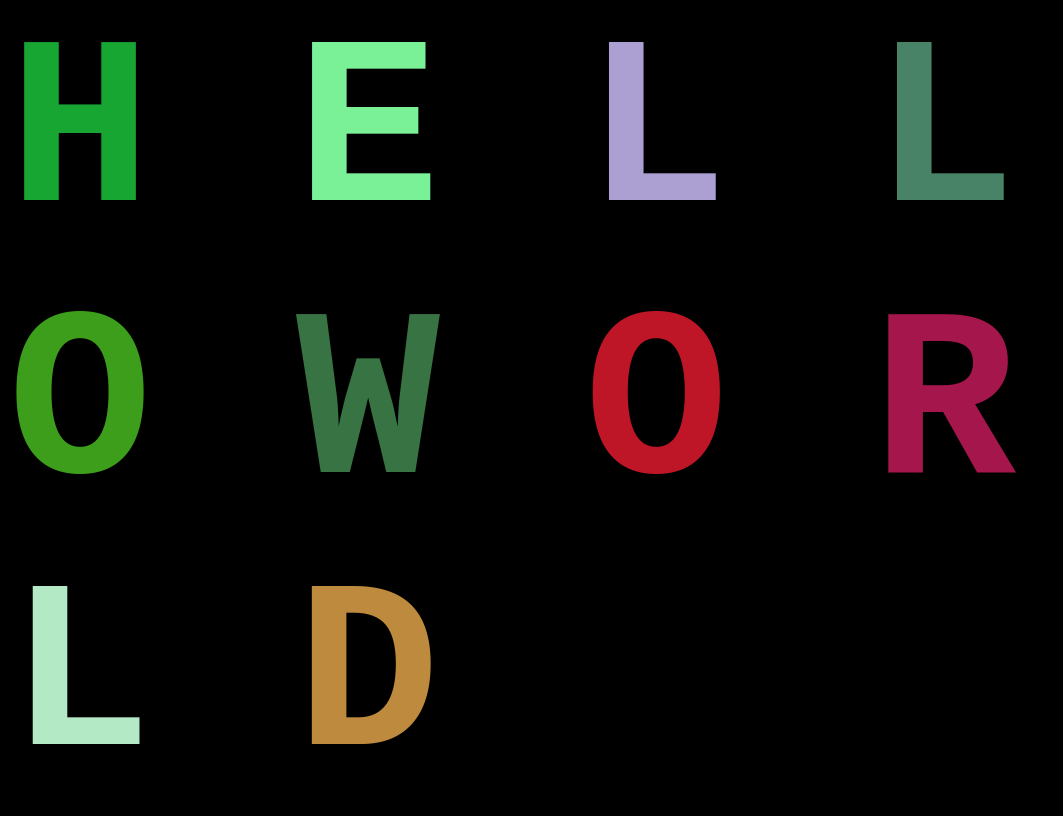
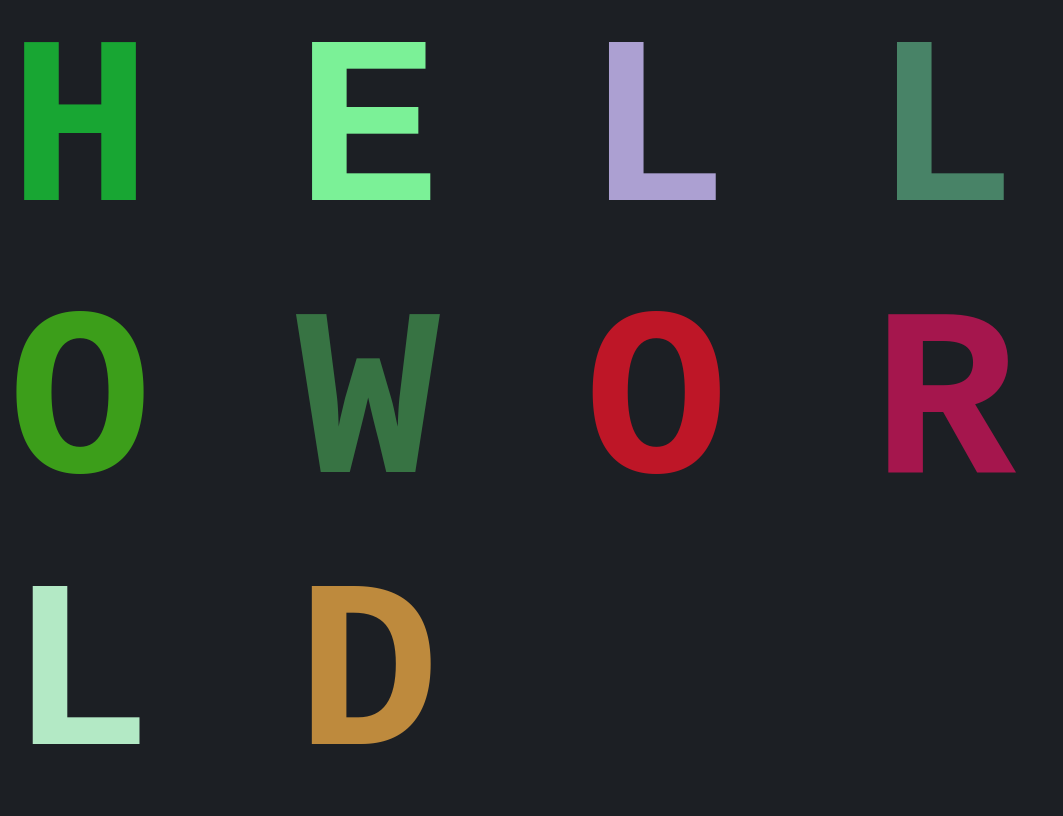
Before and after one commit to wndaniels/ThisIsATest, a plain HTML site: page index.html in a window 1280 px wide. Shown: the whole page, without its empty margins (0-1063 px from the left). Drawn offline with Linux system fonts and the light colour scheme.

Commit message:
change bg color

```diff
--- a/app.css
+++ b/app.css
@@ -3,7 +3,7 @@ body{
     justify-content: center;
     align-items: center;
     height: 100vh;
-    background-color: black;
+    background-color: rgb(28, 31, 36);
 }
 
 h1{
```
